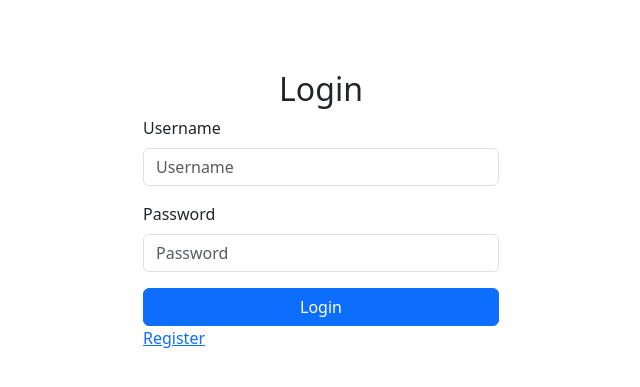
After one commit to Cmiljaa/E-commerce-shop, a PHP site: page /login.php in a window 1280 px wide. The commit adds this page. Shown: the top 387 px of the page, without its empty margins (319-959 px from the left). Run offline with PHP 8.4, Linux system fonts and the light colour scheme.

Commit message:
Added login page

```diff
--- /dev/null
+++ b/inc/footer.php
@@ -0,0 +1,5 @@
+</div>
+
+<script src="https://cdn.jsdelivr.net/npm/bootstrap@5.3.3/dist/js/bootstrap.bundle.min.js" integrity="sha384-YvpcrYf0tY3lHB60NNkmXc5s9fDVZLESaAA55NDzOxhy9GkcIdslK1eN7N6jIeHz" crossorigin="anonymous"></script>
+</body>
+</html>
--- /dev/null
+++ b/inc/header.php
@@ -0,0 +1,21 @@
+<?php require_once 'app/config/config.php'; ?>
+<!DOCTYPE html>
+<html lang="en">
+<head>
+    <meta charset="UTF-8">
+    <meta name="viewport" content="width=device-width, initial-scale=1.0">
+    <title>Shop</title>
+    <link href="https://cdn.jsdelivr.net/npm/bootstrap@5.3.3/dist/css/bootstrap.min.css" rel="stylesheet" integrity="sha384-QWTKZyjpPEjISv5WaRU9OFeRpok6YctnYmDr5pNlyT2bRjXh0JMhjY6hW+ALEwIH" crossorigin="anonymous">
+</head>
+<body>
+
+<div class="container">
+
+    <?php if(isset($_SESSION['message']['type'])): ?>
+
+        <div class="alert alert-<?=$_SESSION['message']['type'] ?> alert-dismissible fade show">
+            <?=$_SESSION['message']['text']; unset($_SESSION['message']); ?>
+            <button type="button" class="btn-close" data-bs-dismiss="alert"></button>
+        </div>
+
+    <?php endif; ?>
--- /dev/null
+++ b/login.php
@@ -0,0 +1,24 @@
+<?php require_once 'inc/header.php'; ?>
+
+    <div class="row justify-content-center" style="margin-top: 70px;">
+      <div class="col-md-4">
+        <h2 class="text-center">Login</h2>
+        <form action="" method="POST">
+          <div class="mb-3">
+            <label for="username" class="form-label">Username</label>
+            <input type="text" class="form-control" id="username" name="username" placeholder="Username">
+          </div>
+          <div class="mb-3">
+            <label for="password" class="form-label">Password</label>
+            <input type="password" class="form-control" id="password" name="password" placeholder="Password">
+          </div>
+          <div class="d-grid">
+            <button type="submit" class="btn btn-primary">Login</button>
+          </div>
+          <a href="register.php">Register</a>
+        </form>
+      </div>
+    </div>
+
+
+<?php require_once 'inc/footer.php'; ?>
```
Also changed, not shown: index.php (+3 -32 lines), register.php (+3 -14 lines).
